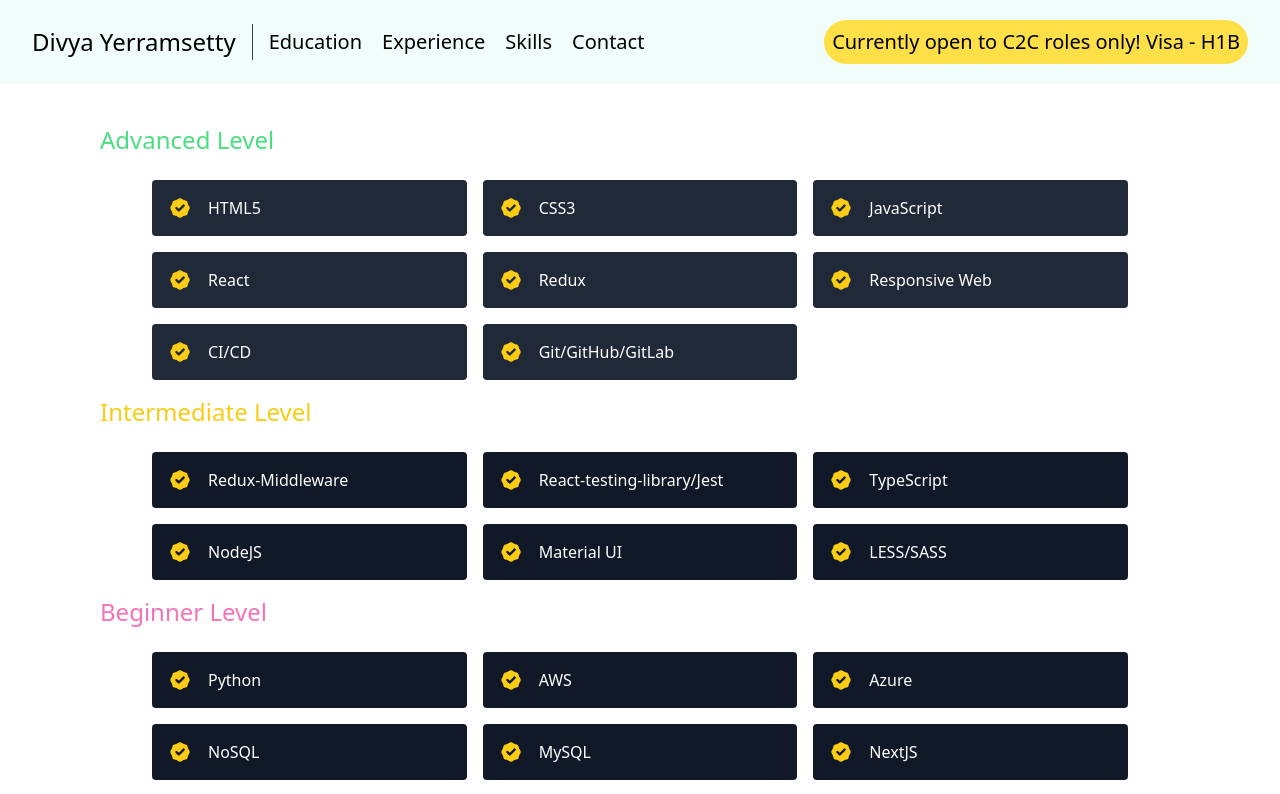
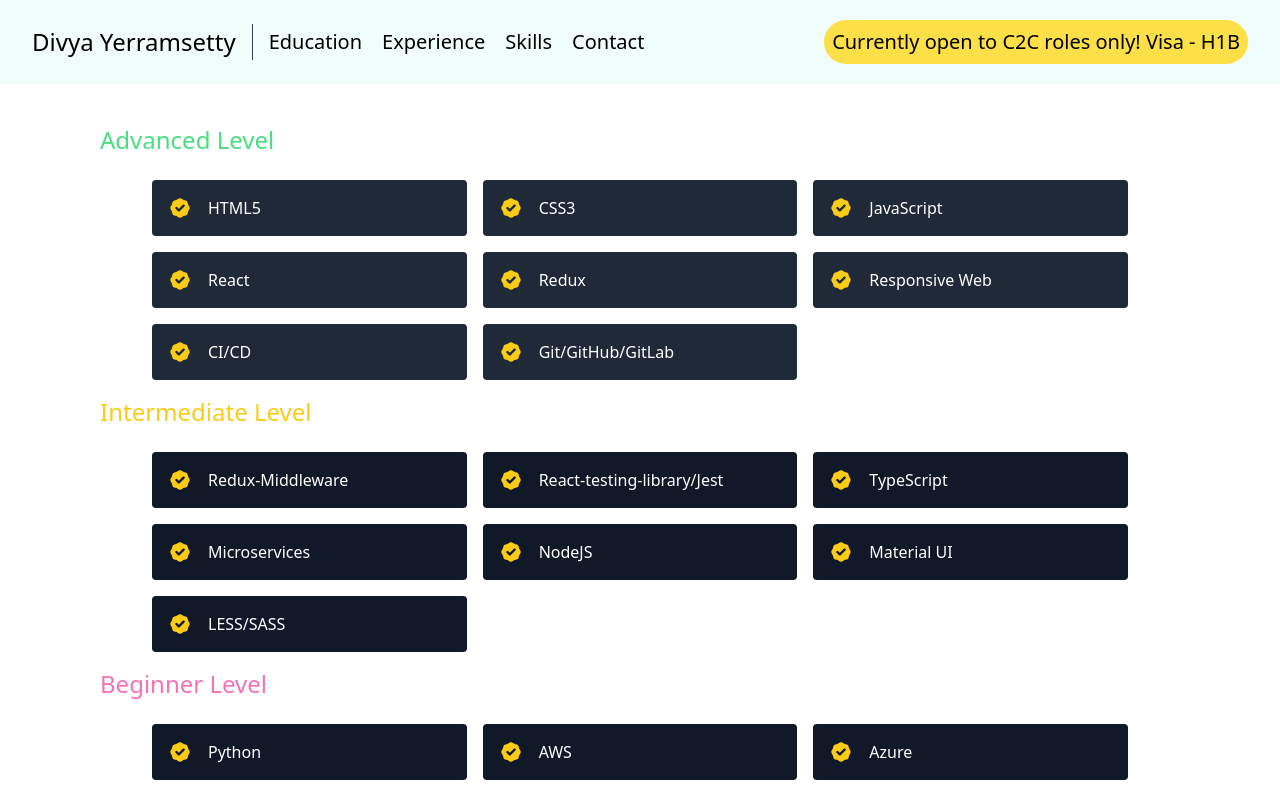
Before and after one commit to Divya-Yerramsetty/yd-portfolio, a React (Create React App) app: page /skills in a window 1280 px wide. Shown: the top 794 px of the page. Built offline with nearby package versions, Linux system fonts and the light colour scheme.

Commit message:
skill update

```diff
--- a/src/data.js
+++ b/src/data.js
@@ -142,6 +142,7 @@
   {skill: "Redux-Middleware", proficiency: "3 yrs"},
   {skill: "React-testing-library/Jest", proficiency: "3 yrs"},
   {skill: "TypeScript", proficiency: "3 yrs"},
+  {skill: "Microservices", proficiency: "3 yrs"},
   {skill: "NodeJS", proficiency: "3 yrs"},
   {skill: "Material UI", proficiency: " 4yrs"},
   {skill: "LESS/SASS", proficiency: " 4yrs"},
```
